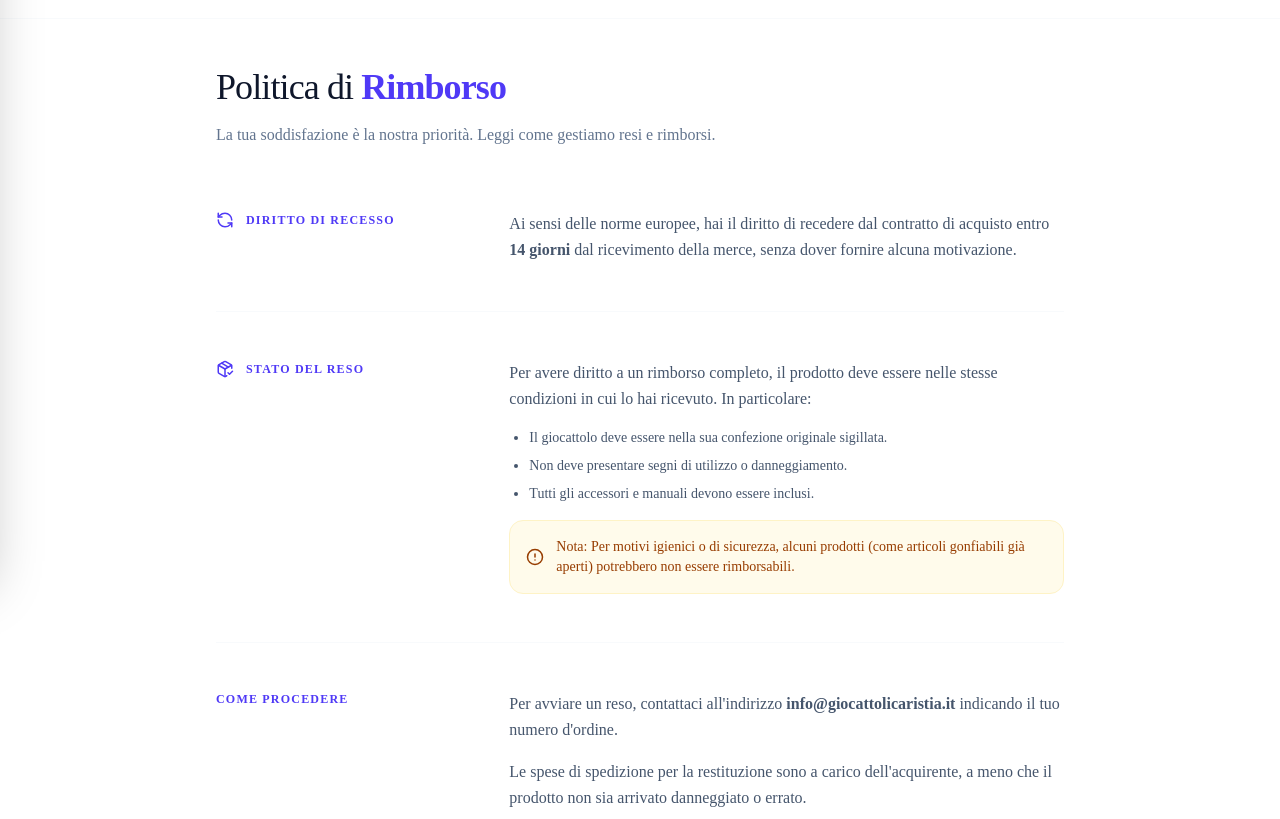
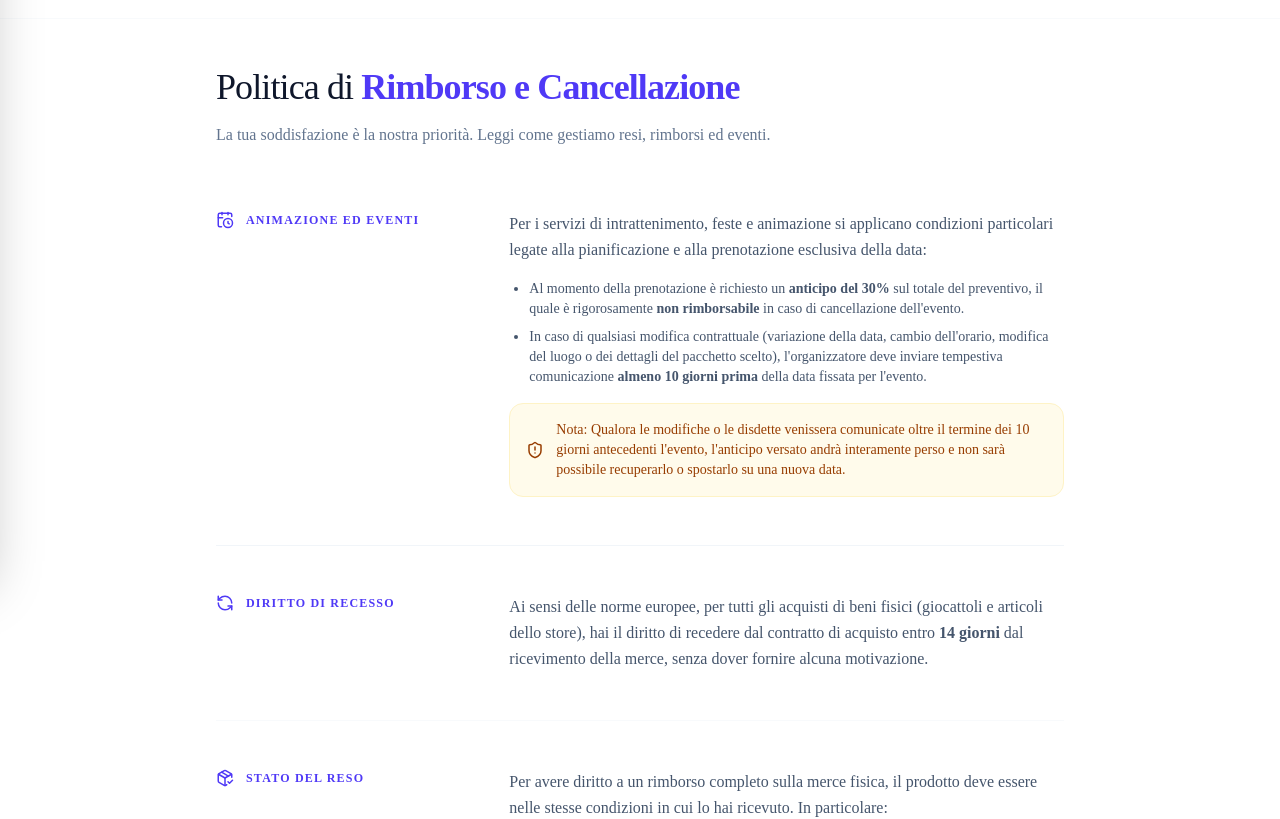
Before and after one commit to francescoaleo131-design/caristia, a Next.js app: page /return_policy in a window 1280 px wide. Shown: the part 227-1046 px from the top of the page. Built offline with nearby package versions, Linux system fonts and the light colour scheme; no server answers.

Commit message:
Aggiustamenti vari

```diff
--- a/src/app/admin/mascotte/page.tsx
+++ b/src/app/admin/mascotte/page.tsx
@@ -1,6 +1,6 @@
 "use client"
 import React, { useEffect, useState } from "react"
-import { Calendar, Package, User, Plus, Search, Filter, CheckCircle, Clock, Truck, RotateCcw } from "lucide-react"
+import { Calendar, Package, User, Plus, Search, Filter, CheckCircle, Clock, Truck, RotateCcw, AlertTriangle, X } from "lucide-react"
 import AddBookingModal from "@/components/admin/AddBookingModal"
 
 const statusStyles: any = {
@@ -17,6 +17,7 @@ export default function MascotteAdminPage() {
   const [loading, setLoading] = useState(true)
   const [showModal, setShowModal] = useState(false)
   const [filter, setFilter] = useState("all")
+  const [showBanner, setShowBanner] = useState(true) // Stato per la visibilità del banner
 
   const fetchBookings = async () => {
     setLoading(true)
@@ -45,6 +46,34 @@ export default function MascotteAdminPage() {
 
   return (
     <div className="space-y-8">
+
+      {/* --- BANNER DI AVVISO TERRITORIALE --- */}
+      {showBanner && (
+        <div className="w-full bg-amber-50 border border-amber-200 py-3 px-4 rounded-xl relative transition-all duration-300">
+          <div className="flex items-center justify-between flex-wrap gap-2">
+            <div className="flex flex-1 items-center gap-3">
+              <span className="flex h-8 w-8 items-center justify-center rounded-lg bg-amber-100 text-amber-800 shrink-0">
+                <AlertTriangle size={18} className="animate-pulse" />
+              </span>
+              <p className="text-sm font-semibold text-amber-900">
+                <span className="font-black uppercase tracking-wide mr-1 text-amber-700">Attenzione:</span>
+                Questo servizio è limitato esclusivamente al territorio di Caltagirone e dintorni!
+              </p>
+            </div>
+            <div className="shrink-0">
+              <button
+                type="button"
+                onClick={() => setShowBanner(false)}
+                className="flex rounded-md p-1 hover:bg-amber-100 text-amber-800 transition-colors outline-none focus:ring-2 focus:ring-amber-500"
+                aria-label="Chiudi avviso"
+              >
+                <X size={18} />
+              </button>
+            </div>
+          </div>
+        </div>
+      )}
+
       {/* Header */}
       <div className="flex flex-col md:flex-row justify-between items-start md:items-center gap-4 border-b border-slate-100 pb-6">
         <div>
@@ -92,7 +121,7 @@ export default function MascotteAdminPage() {
             {loading ? (
               <tr><td colSpan={5} className="p-20 text-center text-slate-400 font-bold animate-pulse">Caricamento...</td></tr>
             ) : filteredBookings.length === 0 ? (
-              <tr><td colSpan={5} className="p-20 text-center text-slate-400">Nessuna prenotazione trovata.</td></tr>
+              <tr><td colSpan={5} className="p-20 text-center text-slate-400">Nessuna prenotazione trouvata.</td></tr>
             ) : (
               filteredBookings.map((b) => (
                 <tr key={b.id} className="hover:bg-slate-50/50 transition-colors">
--- a/src/app/animazione/page.tsx
+++ b/src/app/animazione/page.tsx
@@ -1,12 +1,44 @@
+"use client"
+import { useState } from "react"
 import Link from "next/link"
+import { AlertTriangle, X } from "lucide-react"
 import PacchettiPrezzi from "@/components/cardsanimazione";
 import ServiziIcone from "@/components/ServiziAnimazione";
 import VantaggiPromo from "@/components/vantaggi";
 import FormContatti from "@/components/FormContatti";
 
 export default function Animazione() {
+  const [showBanner, setShowBanner] = useState(true);
+
   return (
     <div className="w-full flex flex-col">
+
+      {/* --- BANNER DI AVVISO TERRITORIALE --- */}
+      {showBanner && (
+        <div className="w-full bg-amber-50 border-b border-amber-200 py-3 px-4 sm:px-6 lg:px-8 relative transition-all duration-300 z-50">
+          <div className="max-w-7xl mx-auto flex items-center justify-between flex-wrap gap-2">
+            <div className="flex flex-1 items-center gap-3">
+              <span className="flex h-8 w-8 items-center justify-center rounded-lg bg-amber-100 text-amber-800 shrink-0">
+                <AlertTriangle size={18} className="animate-pulse" />
+              </span>
+              <p className="text-sm font-semibold text-amber-900">
+                <span className="font-black uppercase tracking-wide mr-1 text-amber-700">Attenzione:</span>
+                Questo servizio è limitato esclusivamente al territorio di Caltagirone e dintorni!
+              </p>
+            </div>
+            <div className="shrink-0">
+              <button
+                type="button"
+                onClick={() => setShowBanner(false)}
+                className="flex rounded-md p-1 hover:bg-amber-100 text-amber-800 transition-colors outline-none focus:ring-2 focus:ring-amber-500"
+                aria-label="Chiudi avviso"
+              >
+                <X size={18} />
+              </button>
+            </div>
+          </div>
+        </div>
+      )}
 
       {/* --- SEZIONE HERO PRINCIPALE --- */}
       <section className="relative h-[450px] md:h-[500px] w-full flex items-center justify-center overflow-hidden bg-slate-100">
--- a/src/app/return_policy/page.tsx
+++ b/src/app/return_policy/page.tsx
@@ -1,5 +1,5 @@
 import Link from 'next/link';
-import { ArrowLeft, RefreshCcw, PackageCheck, AlertCircle } from "lucide-react";
+import { ArrowLeft, RefreshCcw, PackageCheck, AlertCircle, CalendarClock, ShieldAlert } from "lucide-react";
 
 export default function PoliticaRimborsoPage() {
   return (
@@ -17,22 +17,43 @@ export default function PoliticaRimborsoPage() {
       <main className="max-w-4xl mx-auto px-6 pb-24">
         <header className="mb-16">
           <h1 className="text-4xl font-light text-slate-900 tracking-tight mb-4">
-            Politica di <span className="font-semibold text-indigo-600">Rimborso</span>
+            Politica di <span className="font-semibold text-indigo-600">Rimborso e Cancellazione</span>
           </h1>
-          <p className="text-slate-500">La tua soddisfazione è la nostra priorità. Leggi come gestiamo resi e rimborsi.</p>
+          <p className="text-slate-500">La tua soddisfazione è la nostra priorità. Leggi come gestiamo resi, rimborsi ed eventi.</p>
         </header>
 
         <div className="space-y-12 text-slate-600 leading-relaxed">
 
-          {/* Sezione 1: Il Diritto di Recesso */}
-          <section className="grid md:grid-cols-3 gap-8 items-start">
+          {/* 🚀 NUOVA SEZIONE: Servizi di Animazione ed Eventi */}
+          <section className="grid md:grid-cols-3 gap-8 items-start border-b border-slate-100 pb-12">
+            <div className="flex items-center gap-3 text-indigo-600 font-semibold uppercase text-xs tracking-widest">
+              <CalendarClock size={18} />
+              <span>Animazione ed Eventi</span>
+            </div>
+            <div className="md:col-span-2 space-y-4">
+              <p>
+                Per i servizi di intrattenimento, feste e animazione si applicano condizioni particolari legate alla pianificazione e alla prenotazione esclusiva della data:
+              </p>
+              <ul className="list-disc pl-5 space-y-2 text-sm">
+                <li>Al momento della prenotazione è richiesto un <strong>anticipo del 30%</strong> sul totale del preventivo, il quale è rigorosamente <strong>non rimborsabile</strong> in caso di cancellazione dell'evento.</li>
+                <li>In caso di qualsiasi modifica contrattuale (variazione della data, cambio dell'orario, modifica del luogo o dei dettagli del pacchetto scelto), l'organizzatore deve inviare tempestiva comunicazione <strong>almeno 10 giorni prima</strong> della data fissata per l'evento.</li>
+              </ul>
+              <div className="p-4 bg-amber-50 rounded-xl border border-amber-100 flex gap-3 text-sm text-amber-800">
+                <ShieldAlert className="shrink-0" size={18} />
+                <p>Nota: Qualora le modifiche o le disdette venissera comunicate oltre il termine dei 10 giorni antecedenti l'evento, l'anticipo versato andrà interamente perso e non sarà possibile recuperarlo o spostarlo su una nuova data.</p>
+              </div>
+            </div>
+          </section>
+
+          {/* Sezione 1: Il Diritto di Recesso (Prodotti Fisici) */}
+          <section className="grid md:grid-cols-3 gap-8 items-start ">
             <div className="flex items-center gap-3 text-indigo-600 font-semibold uppercase text-xs tracking-widest">
               <RefreshCcw size={18} />
               <span>Diritto di Recesso</span>
             </div>
             <div className="md:col-span-2">
               <p>
-                Ai sensi delle norme europee, hai il diritto di recedere dal contratto di acquisto entro <strong>14 giorni</strong> dal ricevimento della merce, senza dover fornire alcuna motivazione.
+                Ai sensi delle norme europee, per tutti gli acquisti di beni fisici (giocattoli e articoli dello store), hai il diritto di recedere dal contratto di acquisto entro <strong>14 giorni</strong> dal ricevimento della merce, senza dover fornire alcuna motivazione.
               </p>
             </div>
           </section>
@@ -45,7 +66,7 @@ export default function PoliticaRimborsoPage() {
             </div>
             <div className="md:col-span-2 space-y-4">
               <p>
-                Per avere diritto a un rimborso completo, il prodotto deve essere nelle stesse condizioni in cui lo hai ricevuto. In particolare:
+                Per avere diritto a un rimborso completo sulla merce fisica, il prodotto deve essere nelle stesse condizioni in cui lo hai ricevuto. In particolare:
               </p>
               <ul className="list-disc pl-5 space-y-2 text-sm">
                 <li>Il giocattolo deve essere nella sua confezione originale sigillata.</li>
@@ -54,7 +75,7 @@ export default function PoliticaRimborsoPage() {
               </ul>
               <div className="p-4 bg-amber-50 rounded-xl border border-amber-100 flex gap-3 text-sm text-amber-800">
                 <AlertCircle className="shrink-0" size={18} />
-                <p>Nota: Per motivi igienici o di sicurezza, alcuni prodotti (come articoli gonfiabili già aperti) potrebbero non essere rimborsabili.</p>
+                <p>Nota: Per motivi igienici o di sicurezza, alcuni prodotti (come articoli gonfiabili già aperti o costumi monouso) potrebbero non essere rimborsabili.</p>
               </div>
             </div>
           </section>
@@ -66,10 +87,10 @@ export default function PoliticaRimborsoPage() {
             </div>
             <div className="md:col-span-2">
               <p className="mb-4">
-                Per avviare un reso, contattaci all'indirizzo <strong>info@giocattolicaristia.it</strong> indicando il tuo numero d'ordine.
+                Per avviare la pratica di reso di un oggetto o per richiedere variazioni sull'animazione, contattaci tempestivamente all'indirizzo <strong>info@giocattolicaristia.it</strong> indicando i tuoi riferimenti e il numero d'ordine/preventivo.
               </p>
               <p>
-                Le spese di spedizione per la restituzione sono a carico dell'acquirente, a meno che il prodotto non sia arrivato danneggiato o errato.
+                Le spese di spedizione per la restituzione dei giocattoli sono a carico dell'acquirente, a meno che il prodotto non sia arrivato visibilmente danneggiato o errato.
               </p>
             </div>
           </section>
@@ -81,7 +102,7 @@ export default function PoliticaRimborsoPage() {
             </div>
             <div className="md:col-span-2">
               <p>
-                Una volta ricevuto e ispezionato il tuo reso, ti invieremo un'email per informarti dell'approvazione o del rifiuto del rimborso.
+                Una volta ricevuto e ispezionato il tuo reso (o a seguito di un annullamento tempestivo del servizio nei termini di preavviso), ti invieremo un'email per informarti dell'approvazione o del rifiuto del rimborso.
                 Se approvato, il rimborso verrà elaborato automaticamente sul metodo di pagamento originale entro <strong>5-10 giorni lavorativi</strong>.
               </p>
             </div>
--- a/src/components/FormContatti.tsx
+++ b/src/components/FormContatti.tsx
@@ -4,13 +4,26 @@ import { Send, User, Phone, Users, PartyPopper, Calendar } from "lucide-react"
 
 export default function FormContatti() {
   const [formData, setFormData] = useState({
-    nome: "", telefono: "", bambini: "", tipoFesta: "Compleanno", data: "", messaggio: ""
+    nome: "",
+    telefono: "",
+    bambini: "",
+    tipoFesta: "Compleanno",
+    durataMatrimonio: "3 ore", // Stato per la durata specifica del matrimonio
+    data: "",
+    messaggio: ""
   })
 
   const handleSubmit = (e: React.FormEvent) => {
     e.preventDefault()
-    const numeroOwner = "393714563422"
-    const testoMessaggio = `Ciao Angelo! Vorrei prenotare: \n- *Nome:* ${formData.nome}\n- *Telefono:* ${formData.telefono}\n- *Data:* ${formData.data}\n- *Bambini:* ${formData.bambini}\n- *Evento:* ${formData.tipoFesta}\n- *Note:* ${formData.messaggio}`
+    const numeroOwner = "393384083646"
+
+    // Determina il pacchetto corretto da inviare nel messaggio
+    const pacchettoScelto = formData.tipoFesta === "Matrimonio"
+      ? `Matrimonio (${formData.durataMatrimonio})`
+      : "Compleanno"
+
+    const testoMessaggio = `Ciao Angelo! Vorrei prenotare: \n- *Nome:* ${formData.nome}\n- *Telefono:* ${formData.telefono}\n- *Data:* ${formData.data}\n- *Bambini:* ${formData.bambini}\n- *Evento:* ${formData.tipoFesta}\n- *Pacchetto:* ${pacchettoScelto}\n- *Note:* ${formData.messaggio}`
+
     window.open(`https://wa.me/${numeroOwner}?text=${encodeURIComponent(testoMessaggio)}`, "_blank")
   }
 
@@ -20,16 +33,35 @@ export default function FormContatti() {
     <section id="contatti" className="py-2 md:py-5 bg-white scroll-mt-20">
       <div className="container mx-auto px-4 max-w-3xl">
         <form onSubmit={handleSubmit} className="grid grid-cols-1 md:grid-cols-2 gap-6 bg-white p-8 rounded-3xl shadow-xl">
+
           <input required name="nome" placeholder="Nome e Cognome" className="p-3 bg-gray-50 border rounded-xl outline-none" onChange={handleChange} />
+
           <input required name="telefono" placeholder="Telefono" className="p-3 bg-gray-50 border rounded-xl outline-none" onChange={handleChange} />
+
           <input required type="number" name="bambini" placeholder="N. Bambini" className="p-3 bg-gray-50 border rounded-xl outline-none" onChange={handleChange} />
-          <select name="tipoFesta" className="p-3 bg-gray-50 border rounded-xl outline-none" onChange={handleChange}>
+
+          {/* Selettore Tipo di Evento Principale */}
+          <select name="tipoFesta" className="p-3 bg-gray-50 border rounded-xl outline-none font-medium text-slate-700" onChange={handleChange} value={formData.tipoFesta}>
             <option value="Compleanno">Compleanno</option>
             <option value="Matrimonio">Matrimonio</option>
           </select>
+
+          {/* 🚀 Selettore Extra: Compare SOLO se viene selezionato "Matrimonio" */}
+          {formData.tipoFesta === "Matrimonio" && (
+            <div className="md:col-span-2 flex flex-col gap-1 animate-fadeIn">
+              <label className="text-xs font-black text-slate-400 uppercase tracking-wider pl-1">Seleziona la durata del pacchetto</label>
+              <select name="durataMatrimonio" className="w-full p-3 bg-gray-50 border rounded-xl outline-none font-medium text-slate-700" onChange={handleChange} value={formData.durataMatrimonio}>
+                <option value="3 ore">Pacchetto Matrimonio (3 Ore)</option>
+                <option value="4 ore">Pacchetto Matrimonio (4 Ore)</option>
+              </select>
+            </div>
+          )}
+
           <input required type="date" name="data" className="md:col-span-2 p-3 bg-gray-50 border rounded-xl outline-none" onChange={handleChange} />
-          <textarea name="messaggio" rows={3} placeholder="Note speciali..." className="md:col-span-2 p-3 bg-gray-50 border rounded-xl outline-none" onChange={handleChange} />
-          <button type="submit" className="md:col-span-2 bg-[#1e73be] hover:bg-[#8cc665] text-white font-black py-4 rounded-2xl uppercase tracking-widest transition-all flex items-center justify-center gap-2">
+
+          <textarea name="messaggio" rows={3} placeholder="Note speciali..." className="md:col-span-2 p-3 bg-gray-50 border rounded-xl outline-none resize-none" onChange={handleChange} />
+
+          <button type="submit" className="md:col-span-2 bg-[#1e73be] hover:bg-[#8cc665] text-white font-black py-4 rounded-2xl uppercase tracking-widest transition-all flex items-center justify-center gap-2 shadow-md">
             Invia su WhatsApp <Send size={20} />
           </button>
         </form>
```
Lines whose indentation alone changed are shown as unchanged.
